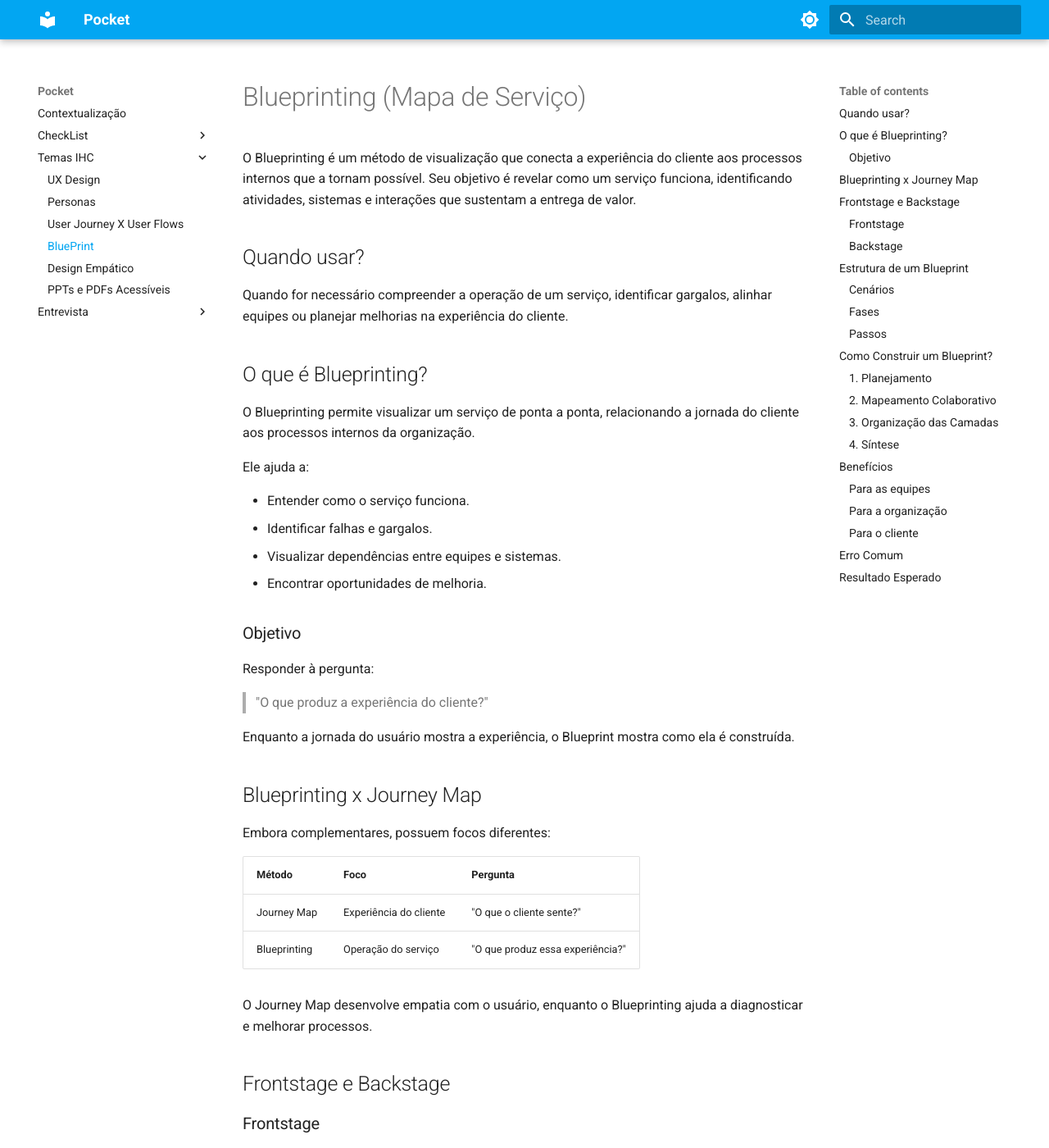
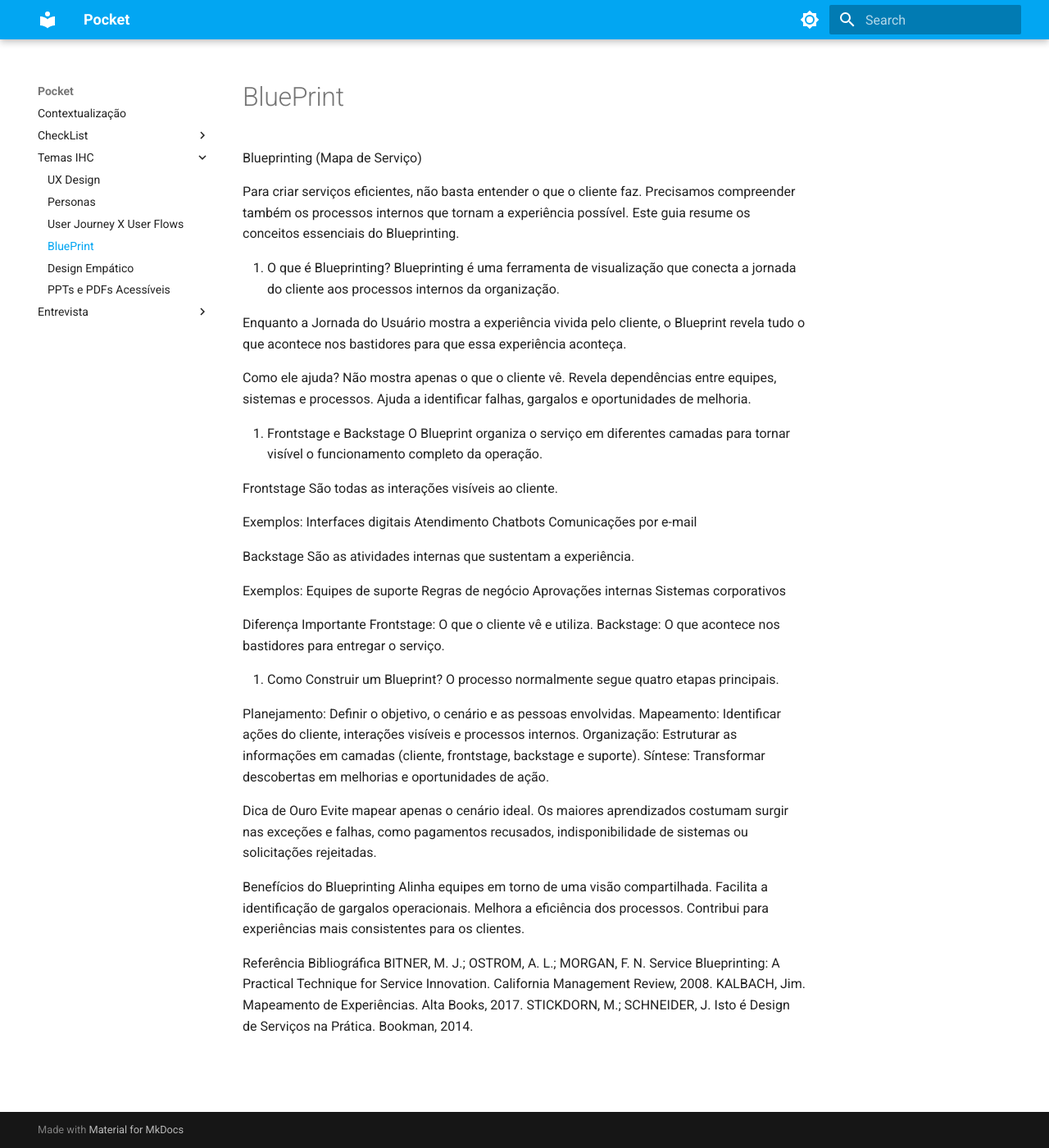
Before and after one commit to UnB-IHC/IHC-2026.1-Grupo02, an MkDocs documentation site: the page built from docs/TemasIHC/BluePrint.md, in a window 1280 px wide and 1400 px high. Shown: the whole window at 82% size. Built offline with MkDocs 1.6.1 and Material for MkDocs 9.7.7, drawn with Linux system fonts in a browser that asks for light colours; some of the changed text lies outside the part shown.

Commit message:
resumo BluePrint.md

```diff
--- a/docs/TemasIHC/BluePrint.md
+++ b/docs/TemasIHC/BluePrint.md
@@ -1,160 +1,58 @@
-# Blueprinting (Mapa de Serviço)
+Blueprinting (Mapa de Serviço)
 
-O Blueprinting é um método de visualização que conecta a experiência do cliente aos processos internos que a tornam possível. Seu objetivo é revelar como um serviço funciona, identificando atividades, sistemas e interações que sustentam a entrega de valor.
+Para criar serviços eficientes, não basta entender o que o cliente faz. Precisamos compreender também os processos internos que tornam a experiência possível. Este guia resume os conceitos essenciais do Blueprinting.
 
-## Quando usar?
+1. O que é Blueprinting?
+   Blueprinting é uma ferramenta de visualização que conecta a jornada do cliente aos processos internos da organização.
 
-Quando for necessário compreender a operação de um serviço, identificar gargalos, alinhar equipes ou planejar melhorias na experiência do cliente.
+Enquanto a Jornada do Usuário mostra a experiência vivida pelo cliente, o Blueprint revela tudo o que acontece nos bastidores para que essa experiência aconteça.
 
-## O que é Blueprinting?
+Como ele ajuda?
+Não mostra apenas o que o cliente vê.
+Revela dependências entre equipes, sistemas e processos.
+Ajuda a identificar falhas, gargalos e oportunidades de melhoria.
 
-O Blueprinting permite visualizar um serviço de ponta a ponta, relacionando a jornada do cliente aos processos internos da organização.
+2. Frontstage e Backstage
+   O Blueprint organiza o serviço em diferentes camadas para tornar visível o funcionamento completo da operação.
 
-Ele ajuda a:
+Frontstage
+São todas as interações visíveis ao cliente.
 
-* Entender como o serviço funciona.
-* Identificar falhas e gargalos.
-* Visualizar dependências entre equipes e sistemas.
-* Encontrar oportunidades de melhoria.
+Exemplos:
+Interfaces digitais
+Atendimento
+Chatbots
+Comunicações por e-mail
 
-### Objetivo
+Backstage
+São as atividades internas que sustentam a experiência.
 
-Responder à pergunta:
+Exemplos:
+Equipes de suporte
+Regras de negócio
+Aprovações internas
+Sistemas corporativos
 
-> "O que produz a experiência do cliente?"
+Diferença Importante
+Frontstage: O que o cliente vê e utiliza.
+Backstage: O que acontece nos bastidores para entregar o serviço.
 
-Enquanto a jornada do usuário mostra a experiência, o Blueprint mostra como ela é construída.
+3. Como Construir um Blueprint?
+   O processo normalmente segue quatro etapas principais.
 
-## Blueprinting x Journey Map
+Planejamento: Definir o objetivo, o cenário e as pessoas envolvidas.
+Mapeamento: Identificar ações do cliente, interações visíveis e processos internos.
+Organização: Estruturar as informações em camadas (cliente, frontstage, backstage e suporte).
+Síntese: Transformar descobertas em melhorias e oportunidades de ação.
 
-Embora complementares, possuem focos diferentes:
+Dica de Ouro
+Evite mapear apenas o cenário ideal. Os maiores aprendizados costumam surgir nas exceções e falhas, como pagamentos recusados, indisponibilidade de sistemas ou solicitações rejeitadas.
 
-| Método       | Foco                   | Pergunta                         |
-| ------------ | ---------------------- | -------------------------------- |
-| Journey Map  | Experiência do cliente | "O que o cliente sente?"         |
-| Blueprinting | Operação do serviço    | "O que produz essa experiência?" |
+Benefícios do Blueprinting
+Alinha equipes em torno de uma visão compartilhada.
+Facilita a identificação de gargalos operacionais.
+Melhora a eficiência dos processos.
+Contribui para experiências mais consistentes para os clientes.
 
-O Journey Map desenvolve empatia com o usuário, enquanto o Blueprinting ajuda a diagnosticar e melhorar processos.
-
-## Frontstage e Backstage
-
-### Frontstage
-
-Tudo o que é visível ao cliente.
-
-**Exemplos:**
-
-* Interfaces digitais
-* Atendimento
-* Chatbots
-* E-mails e comunicações
-
-### Backstage
-
-Processos internos que sustentam a experiência.
-
-**Exemplos:**
-
-* Equipes de suporte
-* Regras de negócio
-* Aprovações internas
-* Sistemas corporativos
-
-O cliente normalmente não vê essas atividades.
-
-## Estrutura de um Blueprint
-
-### Cenários
-
-Fluxos completos do serviço.
-
-**Exemplos:** compra, contratação ou solicitação de atendimento.
-
-### Fases
-
-Agrupamentos de etapas semelhantes.
-
-**Exemplos:** descoberta, contratação, entrega e pós-venda.
-
-### Passos
-
-Ações executadas por clientes, equipes ou sistemas ao longo do processo.
-
-## Como Construir um Blueprint?
-
-### 1. Planejamento
-
-Definir objetivo, escopo, cenário e participantes.
-
-### 2. Mapeamento Colaborativo
-
-Identificar:
-
-* Ações do cliente
-* Interações visíveis
-* Processos internos
-* Sistemas de suporte
-
-### 3. Organização das Camadas
-
-Estruturar informações como:
-
-* Ações do cliente
-* Frontstage
-* Backstage
-* Sistemas de apoio
-
-### 4. Síntese
-
-Transformar os aprendizados em diagnósticos, oportunidades e planos de melhoria.
-
-## Benefícios
-
-### Para as equipes
-
-* Melhor alinhamento
-* Comunicação mais eficiente
-* Visão compartilhada do serviço
-
-### Para a organização
-
-* Identificação de gargalos
-* Melhor compreensão dos processos
-* Maior eficiência operacional
-
-### Para o cliente
-
-* Experiências mais consistentes
-* Menos falhas no serviço
-* Melhor atendimento
-
-## Erro Comum
-
-Mapear apenas o cenário ideal.
-
-Um Blueprint eficiente também considera exceções e falhas, como:
-
-* Pagamentos recusados
-* Sistemas indisponíveis
-* Falta de estoque
-* Solicitações rejeitadas
-
-Esses cenários geralmente revelam as maiores oportunidades de melhoria.
-
-## Resultado Esperado
-
-O Blueprint fornece uma visão integrada da experiência do cliente e dos processos que a sustentam, permitindo identificar gargalos, alinhar equipes e priorizar melhorias para tornar os serviços mais eficientes e consistentes.
-
----
-
-# Bibliografia
-
-BITNER, Mary Jo; OSTROM, Amy L.; MORGAN, Felicia N. Service Blueprinting: A Practical Technique for Service Innovation. *California Management Review*, v. 50, n. 3, p. 66–94, 2008.
-
-KALBACH, Jim. *Mapeamento de Experiências: Um Guia para Criar Valor por Meio de Jornadas, Blueprints e Diagramas*. Rio de Janeiro: Alta Books, 2017.
-
-POLAINE, Andy; LØVLIE, Lavrans; REASON, Ben. *Service Design: From Insight to Implementation*. New York: Rosenfeld Media, 2013.
-
-SHOSTACK, G. Lynn. Designing Services That Deliver. *Harvard Business Review*, v. 62, n. 1, p. 133–139, 1984.
-
-STICKDORN, Marc; SCHNEIDER, Jakob. *Isto é Design de Serviços na Prática*. Porto Alegre: Bookman, 2014.
+Referência Bibliográfica
+BITNER, M. J.; OSTROM, A. L.; MORGAN, F. N. Service Blueprinting: A Practical Technique for Service Innovation. California Management Review, 2008. KALBACH, Jim. Mapeamento de Experiências. Alta Books, 2017. STICKDORN, M.; SCHNEIDER, J. Isto é Design de Serviços na Prática. Bookman, 2014.
```
